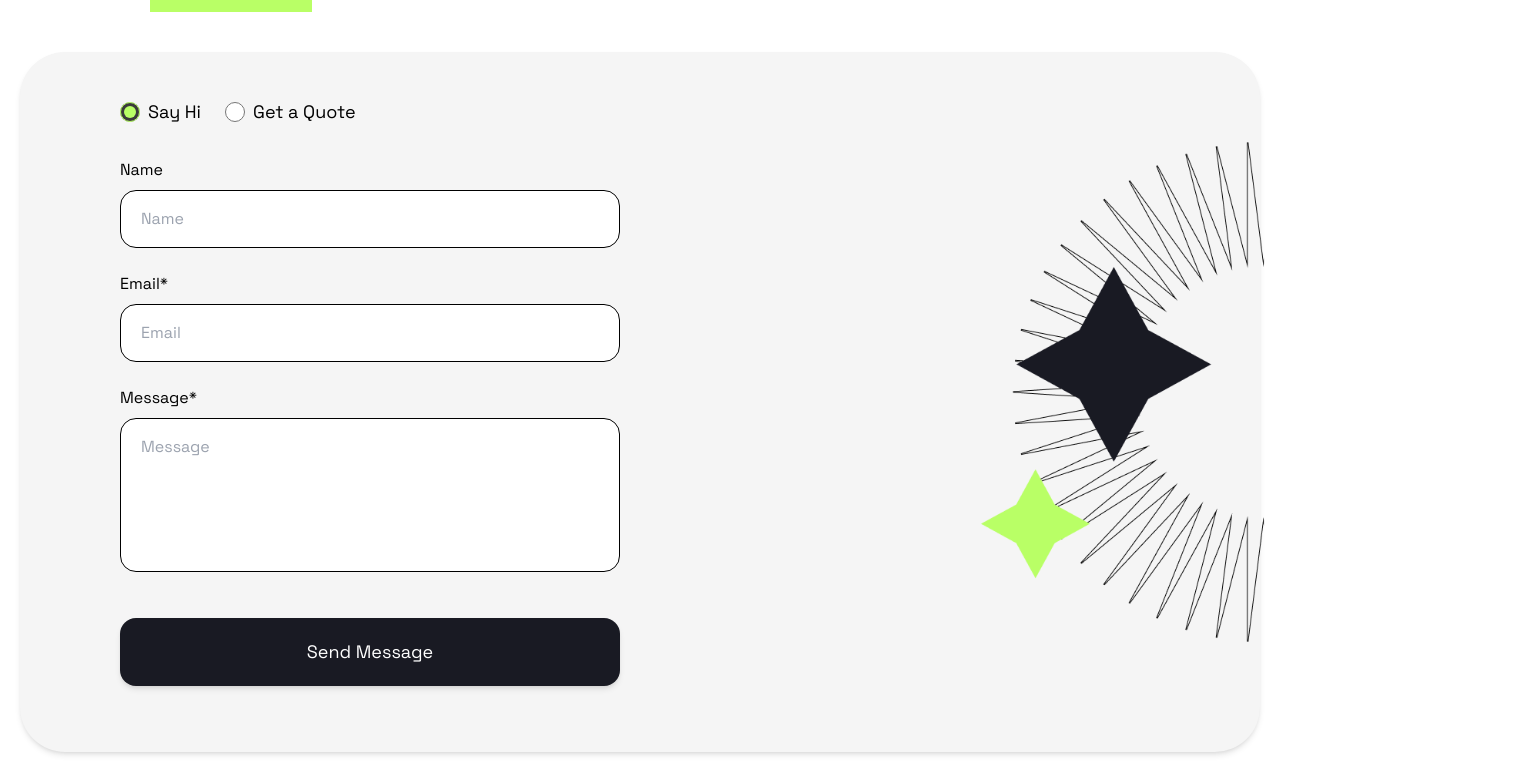
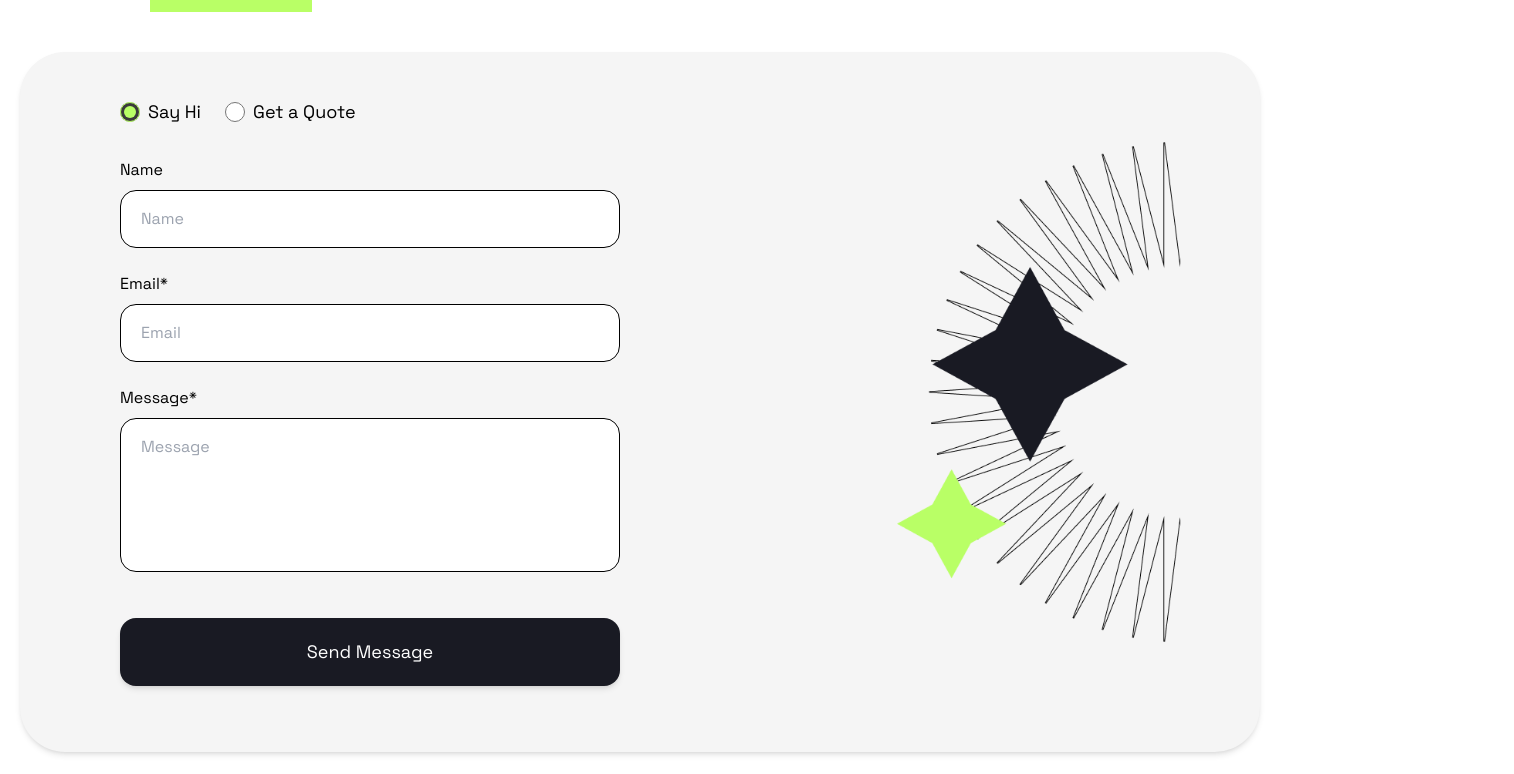
Before and after one commit to UsamaMAlik01/Positivus-Landing-Page, a React (Vite) app: page / in a window 1280 px wide. Shown: the part 5750-6524 px from the top of the page, 1514 px wide, since content can reach past the window. Built offline with nearby package versions, Linux system fonts and the light colour scheme.

Commit message:
overflow issue resolve

```diff
--- a/src/components/ContactUs.jsx
+++ b/src/components/ContactUs.jsx
@@ -116,7 +116,7 @@ const ContactUs = () => {
           )}
         </div>
         {/* Right Side Image (hidden on mobile, 50% out of box) */}
-        <div className="hidden md:block flex-1 relative order-1 md:order-2 lg:right-[-22%] right-[-10%] ">
+        <div className="hidden md:block flex-1 relative order-1 md:order-2 lg:right-[-14%] right-[-10%] ">
           <img
             src={'/ContactSideImg.png'}
             alt="Contact"
```
